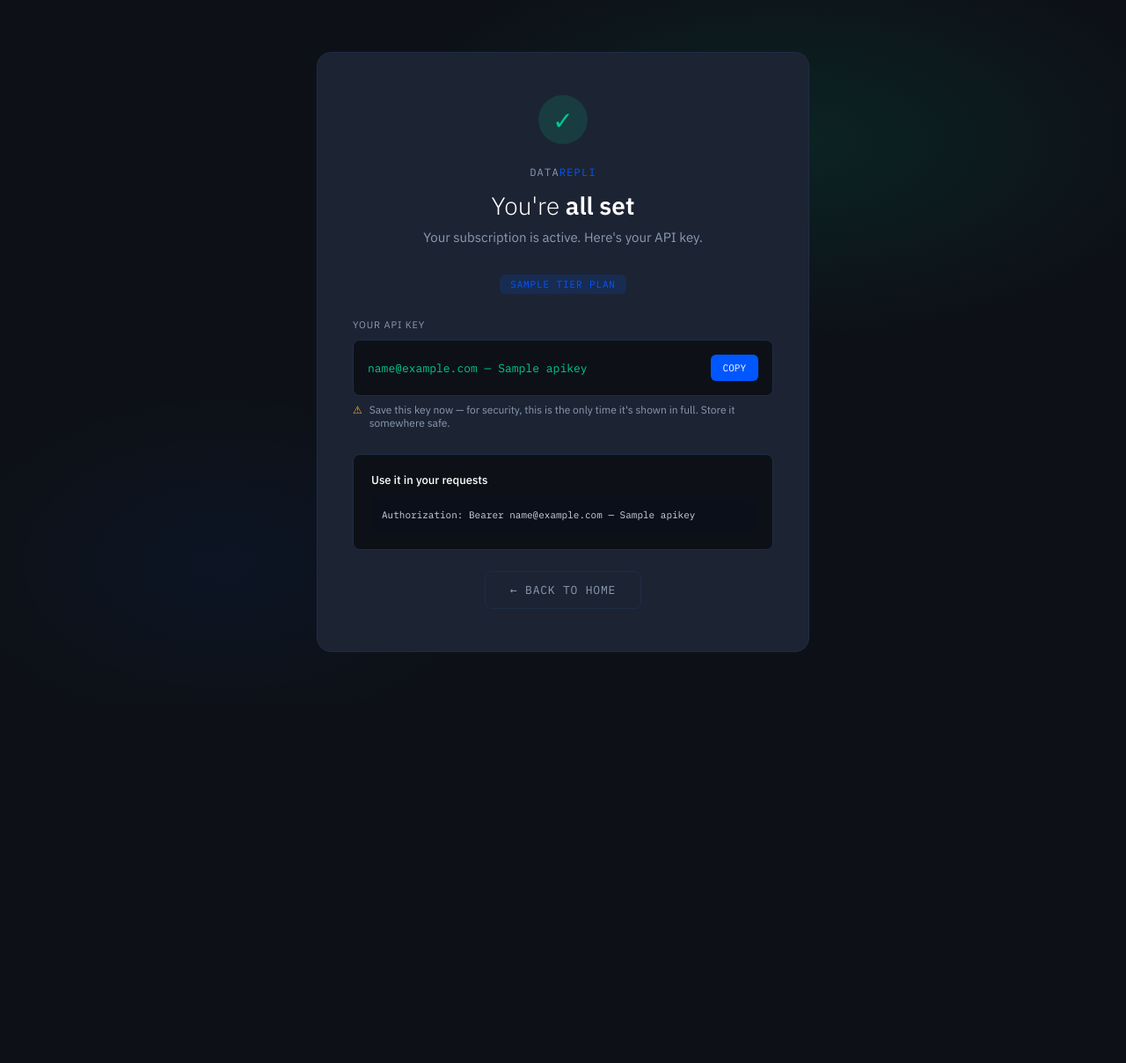
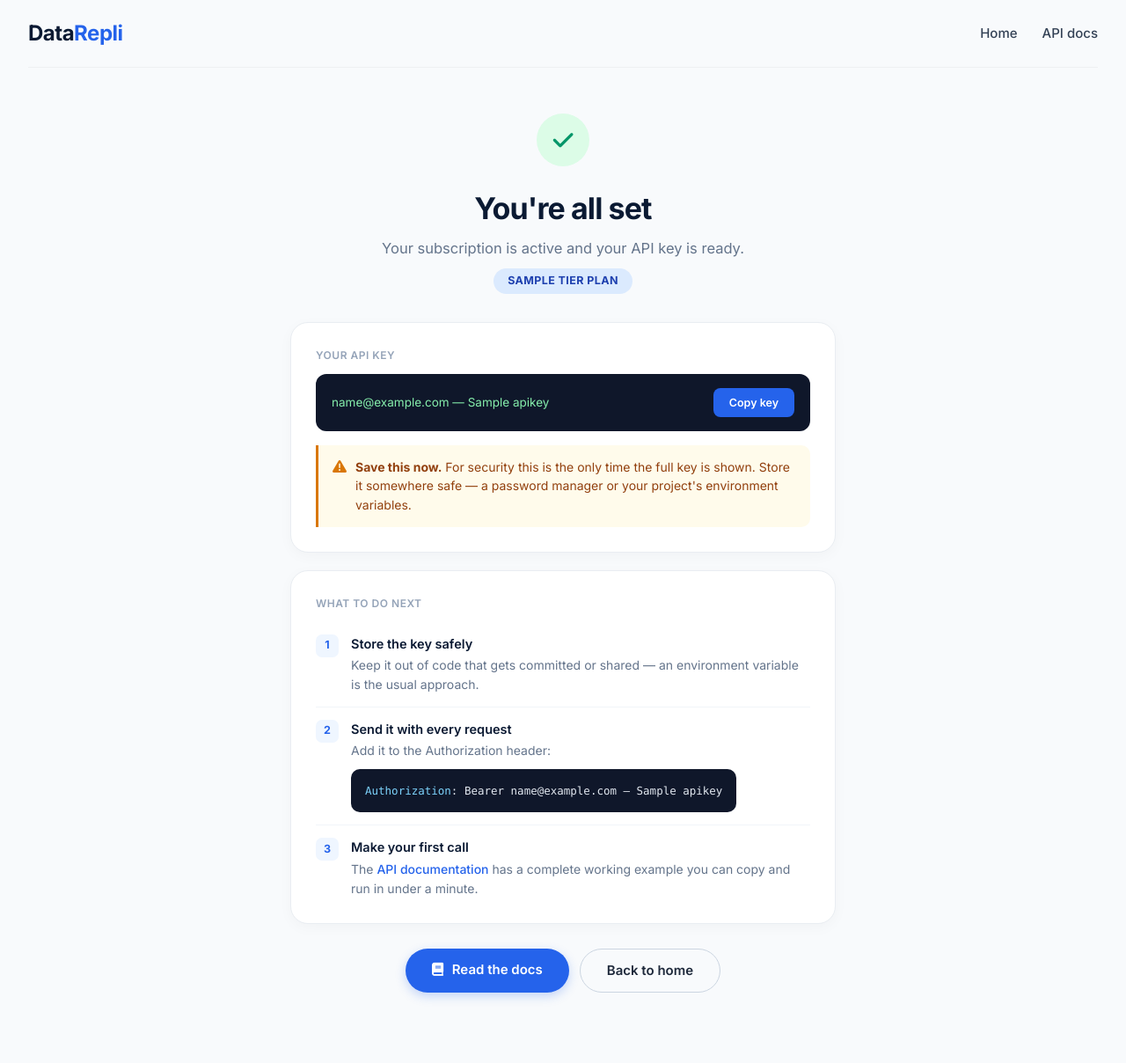
Before and after one commit to Whythigh/DataMasking, a Django app: template masking_site/mask_app/templates/success.html in a window 1280 px wide. Shown: the whole page at 88% size. Before the commit the page ends 741 px from the top, so only its background shows below. Run offline with Django 5.2, Linux system fonts and the light colour scheme; tables that the repository leaves empty hold one stand-in row (values such as "Sample post"); the template is opened without the code that fills it: values that come from a table or form of the project are taken from there, most other values are stand-ins (such as "Sample title", 1, 10 or a date in 2020).

Commit message:
light theme for success and column pages

```diff
--- a/masking_site/mask_app/templates/success.html
+++ b/masking_site/mask_app/templates/success.html
@@ -3,156 +3,176 @@
 <head>
 <meta charset="UTF-8" />
 <meta name="viewport" content="width=device-width, initial-scale=1.0" />
-  <title>Welcome to DataRepli</title>
-  <link href="https://fonts.googleapis.com/css2?family=IBM+Plex+Mono:wght@400;500&family=IBM+Plex+Sans:wght@300;400;500;600&display=swap" rel="stylesheet" />
+<title>You're all set · DataRepli</title>
+<link href="https://fonts.googleapis.com/css2?family=Inter:opsz,wght@14..32,400;14..32,500;14..32,600;14..32,700&display=swap" rel="stylesheet" />
+<link rel="stylesheet" href="https://cdnjs.cloudflare.com/ajax/libs/font-awesome/6.0.0-beta3/css/all.min.css" />
 <style>
-    *, *::before, *::after { box-sizing: border-box; margin: 0; padding: 0; }
-    :root {
-      --ink: #0D1117; --ink-2: #1C2333; --rule: #1E2D45;
-      --muted: #4A5568; --ghost: #8A9BB0; --white: #FFFFFF;
-      --signal: #0057FF; --signal-dim: #003DB3; --safe: #00C98D;
+* { margin:0; padding:0; box-sizing:border-box; }
+body { font-family:'Inter',sans-serif; background:#f8fafc; color:#0b1a33; line-height:1.5; }
+.container { max-width:1280px; margin:0 auto; padding:0 32px; }
+code, pre { font-family:ui-monospace,'SF Mono',Menlo,Consolas,monospace; }
+
+nav { display:flex; justify-content:space-between; align-items:center; padding:20px 0; border-bottom:1px solid rgba(0,0,0,.04); }
+.logo { font-size:24px; font-weight:700; letter-spacing:-.5px; color:#0b1a33; text-decoration:none; }
+.logo span { color:#2563eb; }
+.nav-links { display:flex; gap:28px; list-style:none; font-size:15px; font-weight:500; }
+.nav-links a { color:#334155; text-decoration:none; }
+.nav-links a:hover { color:#2563eb; }
+
+.page-wrap { max-width:620px; margin:0 auto; padding:52px 0 80px; }
+
+.tick { width:60px; height:60px; border-radius:50%; background:#dcfce7; display:flex; align-items:center; justify-content:center; margin:0 auto 22px; }
+.tick i { font-size:26px; color:#059669; }
+
+h1 { font-size:34px; font-weight:700; letter-spacing:-.9px; text-align:center; margin-bottom:8px; }
+.subtitle { text-align:center; color:#64748b; font-size:16.5px; margin-bottom:10px; }
+.plan-badge {
+  display:block; width:fit-content; margin:0 auto 32px;
+  background:#dbeafe; color:#1e40af; font-size:12.5px; font-weight:700;
+  padding:5px 16px; border-radius:40px; letter-spacing:.4px; text-transform:uppercase;
 }
-    body {
-      font-family: 'IBM Plex Sans', sans-serif;
-      background: var(--ink); color: var(--white);
-      min-height: 100vh;
-      display: flex; align-items: center; justify-content: center;
-      padding: 40px 20px;
-      background-image:
-        radial-gradient(ellipse 50% 40% at 70% 20%, rgba(0,201,141,0.10) 0%, transparent 70%),
-        radial-gradient(ellipse 40% 40% at 20% 80%, rgba(0,87,255,0.06) 0%, transparent 60%);
+
+.card { background:#fff; border:1px solid #e9edf2; border-radius:20px; padding:28px; box-shadow:0 4px 16px rgba(0,0,0,.03); margin-bottom:20px; }
+.card-label { font-size:12px; font-weight:600; text-transform:uppercase; letter-spacing:.5px; color:#94a3b8; margin-bottom:12px; }
+
+.key-row { display:flex; align-items:center; gap:12px; background:#0f172a; border-radius:12px; padding:16px 18px; flex-wrap:wrap; }
+.key-val { flex:1; min-width:200px; font-size:13.5px; color:#86efac; word-break:break-all; }
+.copy-btn { background:#2563eb; border:none; color:#fff; font-size:12.5px; font-weight:600; padding:9px 18px; border-radius:8px; cursor:pointer; font-family:'Inter',sans-serif; transition:background .2s; flex-shrink:0; }
+.copy-btn:hover { background:#1d4ed8; }
+
+.warn { display:flex; gap:10px; align-items:flex-start; background:#fffbeb; border-left:3px solid #d97706; border-radius:0 10px 10px 0; padding:14px 16px; margin-top:16px; }
+.warn i { color:#d97706; margin-top:2px; }
+.warn p { font-size:14px; color:#92400e; line-height:1.55; margin:0; }
+
+.next-list { list-style:none; }
+.next-list li { display:flex; gap:14px; padding:14px 0; border-bottom:1px solid #f1f5f9; }
+.next-list li:last-child { border-bottom:none; padding-bottom:0; }
+.next-num { width:26px; height:26px; border-radius:7px; background:#eff6ff; color:#2563eb; display:flex; align-items:center; justify-content:center; font-size:12.5px; font-weight:700; flex-shrink:0; }
+.next-list h4 { font-size:14.5px; font-weight:600; margin-bottom:3px; }
+.next-list p { font-size:14px; color:#64748b; line-height:1.55; margin:0; }
+.next-list a { color:#2563eb; font-weight:500; text-decoration:none; }
+.next-list a:hover { text-decoration:underline; }
+
+.snippet { background:#0f172a; border-radius:10px; padding:14px 16px; margin-top:10px; overflow-x:auto; }
+.snippet pre { font-size:12.5px; line-height:1.7; color:#e2e8f0; }
+.c-key { color:#7dd3fc; }
+
+.actions { display:flex; gap:12px; justify-content:center; flex-wrap:wrap; margin-top:28px; }
+.btn-primary { background:#2563eb; border:none; padding:13px 30px; border-radius:40px; font-weight:600; font-size:15px; color:#fff; cursor:pointer; text-decoration:none; display:inline-block; font-family:'Inter',sans-serif; box-shadow:0 4px 12px rgba(37,99,235,.25); transition:all .2s; }
+.btn-primary:hover { background:#1d4ed8; transform:translateY(-2px); }
+.btn-outline { background:transparent; border:1px solid #cbd5e1; padding:13px 30px; border-radius:40px; font-weight:600; font-size:15px; color:#1e293b; text-decoration:none; display:inline-block; font-family:'Inter',sans-serif; transition:all .2s; }
+.btn-outline:hover { border-color:#2563eb; color:#2563eb; }
+
+.pending { text-align:center; }
+.pending p { font-size:15.5px; color:#64748b; line-height:1.7; margin-bottom:16px; }
+.pending a { color:#2563eb; font-weight:500; text-decoration:none; }
+
+@media (max-width:700px){
+  .container { padding:0 20px; }
+  .nav-links { display:none; }
+  h1 { font-size:27px; }
+  .card { padding:20px; }
+  .page-wrap { padding:32px 0 56px; }
 }
-    .card {
-      background: var(--ink-2); border: 0.5px solid var(--rule);
-      border-radius: 16px; max-width: 560px; width: 100%; padding: 48px 40px;
-      text-align: center;
-    }
-    .check {
-      width: 56px; height: 56px; border-radius: 50%;
-      background: rgba(0,201,141,0.15); color: var(--safe);
-      display: flex; align-items: center; justify-content: center;
-      margin: 0 auto 24px; font-size: 28px;
-    }
-    .logo {
-      font-family: 'IBM Plex Mono', monospace;
-      font-size: 12px; letter-spacing: 0.1em; color: var(--ghost);
-      margin-bottom: 12px;
-    }
-    .logo span { color: var(--signal); }
-    h1 { font-size: 28px; font-weight: 300; margin-bottom: 8px; }
-    h1 strong { font-weight: 600; }
-    .subtitle { font-size: 15px; color: var(--ghost); margin-bottom: 32px; }
-    .tier-badge {
-      display: inline-block;
-      font-family: 'IBM Plex Mono', monospace;
-      font-size: 11px; letter-spacing: 0.08em;
-      background: rgba(0,87,255,0.15); color: var(--signal);
-      padding: 4px 12px; border-radius: 6px; margin-bottom: 28px;
-      text-transform: uppercase;
-    }
-    .key-label {
-      font-size: 11px; letter-spacing: 0.08em; text-transform: uppercase;
-      color: var(--ghost); margin-bottom: 10px; text-align: left;
-    }
-    .key-box {
-      background: var(--ink); border: 0.5px solid var(--rule);
-      border-radius: 8px; padding: 16px;
-      display: flex; align-items: center; gap: 12px;
-      margin-bottom: 8px;
-    }
-    .key-value {
-      font-family: 'IBM Plex Mono', monospace;
-      font-size: 13px; color: var(--safe);
-      word-break: break-all; flex: 1; text-align: left;
-    }
-    .copy-btn {
-      font-family: 'IBM Plex Mono', monospace;
-      font-size: 11px; color: var(--white);
-      background: var(--signal); border: none;
-      padding: 8px 14px; border-radius: 6px; cursor: pointer;
-      flex-shrink: 0; transition: background 0.15s;
-    }
-    .copy-btn:hover { background: var(--signal-dim); }
-    .warning {
-      font-size: 12px; color: var(--ghost);
-      text-align: left; margin-bottom: 28px;
-      display: flex; gap: 8px; align-items: flex-start;
-    }
-    .warning-icon { color: #FDB022; flex-shrink: 0; }
-    .next-steps {
-      background: var(--ink); border: 0.5px solid var(--rule);
-      border-radius: 8px; padding: 20px; text-align: left; margin-bottom: 24px;
-    }
-    .next-steps h3 {
-      font-size: 13px; font-weight: 500; margin-bottom: 12px;
-    }
-    .next-steps code {
-      display: block; background: #0A0F1A; border-radius: 6px;
-      padding: 12px; font-family: 'IBM Plex Mono', monospace;
-      font-size: 11px; color: #CBD5E1; margin-top: 8px;
-      overflow-x: auto; white-space: pre;
-    }
-    .btn-home {
-      display: inline-block;
-      font-family: 'IBM Plex Mono', monospace;
-      font-size: 13px; letter-spacing: 0.06em;
-      color: var(--ghost); text-decoration: none;
-      border: 0.5px solid var(--rule); padding: 12px 28px;
-      border-radius: 8px; transition: all 0.15s;
-    }
-    .btn-home:hover { color: var(--white); border-color: var(--muted); }
-    .error-msg {
-      font-size: 14px; color: var(--ghost); line-height: 1.6;
-    }
+@media (prefers-reduced-motion:reduce){ *{transition:none!important} }
 </style>
 </head>
 <body>
-  <div class="card">
-    <div class="check">✓</div>
-    <div class="logo">DATA<span>REPLI</span></div>
+
+<div class="container">
+  <nav>
+    <a href="/" class="logo">Data<span>Repli</span></a>
+    <ul class="nav-links">
+      <li><a href="/">Home</a></li>
+      <li><a href="/docs">API docs</a></li>
+    </ul>
+  </nav>
+</div>
+
+<div class="container">
+  <div class="page-wrap">
+
+    <div class="tick"><i class="fas fa-check"></i></div>
 
     {% if api_key %}
-      <h1>You're <strong>all set</strong></h1>
-      <p class="subtitle">Your subscription is active. Here's your API key.</p>
-      <div class="tier-badge">{{ tier }} plan</div>
+      <h1>You're all set</h1>
+      <p class="subtitle">Your subscription is active and your API key is ready.</p>
+      <span class="plan-badge">{{ tier }} plan</span>
 
-      <div class="key-label">Your API key</div>
-      <div class="key-box">
-        <span class="key-value" id="apikey">{{ api_key }}</span>
-        <button class="copy-btn" onclick="copyKey()">COPY</button>
+      <div class="card">
+        <div class="card-label">Your API key</div>
+        <div class="key-row">
+          <span class="key-val" id="apikey">{{ api_key }}</span>
+          <button class="copy-btn" onclick="copyKey()">Copy key</button>
         </div>
-      <div class="warning">
-        <span class="warning-icon">⚠</span>
-        <span>Save this key now — for security, this is the only time it's shown in full. Store it somewhere safe.</span>
+        <div class="warn">
+          <i class="fas fa-triangle-exclamation"></i>
+          <p><strong>Save this now.</strong> For security this is the only time the full key is shown. Store it somewhere safe — a password manager or your project's environment variables.</p>
+        </div>
       </div>
 
-      <div class="next-steps">
-        <h3>Use it in your requests</h3>
-        <code>Authorization: Bearer {{ api_key }}</code>
+      <div class="card">
+        <div class="card-label">What to do next</div>
+        <ul class="next-list">
+          <li>
+            <span class="next-num">1</span>
+            <div>
+              <h4>Store the key safely</h4>
+              <p>Keep it out of code that gets committed or shared — an environment variable is the usual approach.</p>
+            </div>
+          </li>
+          <li>
+            <span class="next-num">2</span>
+            <div>
+              <h4>Send it with every request</h4>
+              <p>Add it to the Authorization header:</p>
+              <div class="snippet"><pre><span class="c-key">Authorization</span>: Bearer {{ api_key }}</pre></div>
+            </div>
+          </li>
+          <li>
+            <span class="next-num">3</span>
+            <div>
+              <h4>Make your first call</h4>
+              <p>The <a href="/docs">API documentation</a> has a complete working example you can copy and run in under a minute.</p>
+            </div>
+          </li>
+        </ul>
       </div>
 
-      <a href="/" class="btn-home">← BACK TO HOME</a>
+      <div class="actions">
+        <a href="/docs" class="btn-primary"><i class="fas fa-book" style="margin-right:6px"></i> Read the docs</a>
+        <a href="/" class="btn-outline">Back to home</a>
+      </div>
+
     {% else %}
-      <h1>Payment <strong>received</strong></h1>
-      <p class="error-msg">
-        Thanks for subscribing! We're setting up your API key.
-        If you don't see it here, please check your email —
-        or contact <span style="color:var(--signal)">hello@datarepli.com</span>
-        and we'll send your key right away.
+      <h1>Payment received</h1>
+      <div class="card pending">
+        <p>
+          Thanks for subscribing. Your API key is being generated — if it hasn't appeared
+          here within a minute, refresh this page.
         </p>
-      <br>
-      <a href="/" class="btn-home">← BACK TO HOME</a>
+        <p>
+          Still not showing? Get in touch through the
+          <a href="/#pricing">contact form</a> and your key will be sent over straight away.
+        </p>
+      </div>
+      <div class="actions">
+        <a href="/" class="btn-primary">Back to home</a>
+      </div>
     {% endif %}
+
+  </div>
 </div>
 
 <script>
-    function copyKey() {
-      const key = document.getElementById('apikey').textContent;
+function copyKey(){
+  var key = document.getElementById('apikey').textContent.trim();
   navigator.clipboard.writeText(key);
-      const btn = document.querySelector('.copy-btn');
-      btn.textContent = 'COPIED';
-      setTimeout(() => btn.textContent = 'COPY', 1500);
+  var btn = document.querySelector('.copy-btn');
+  btn.textContent = 'Copied';
+  setTimeout(function(){ btn.textContent = 'Copy key'; }, 1600);
 }
 </script>
+
 </body>
 </html>
```
Also changed, not shown: masking_site/mask_app/templates/mask_app/select_columns.html (+146 -93 lines). Lines whose indentation alone changed are shown as unchanged.
